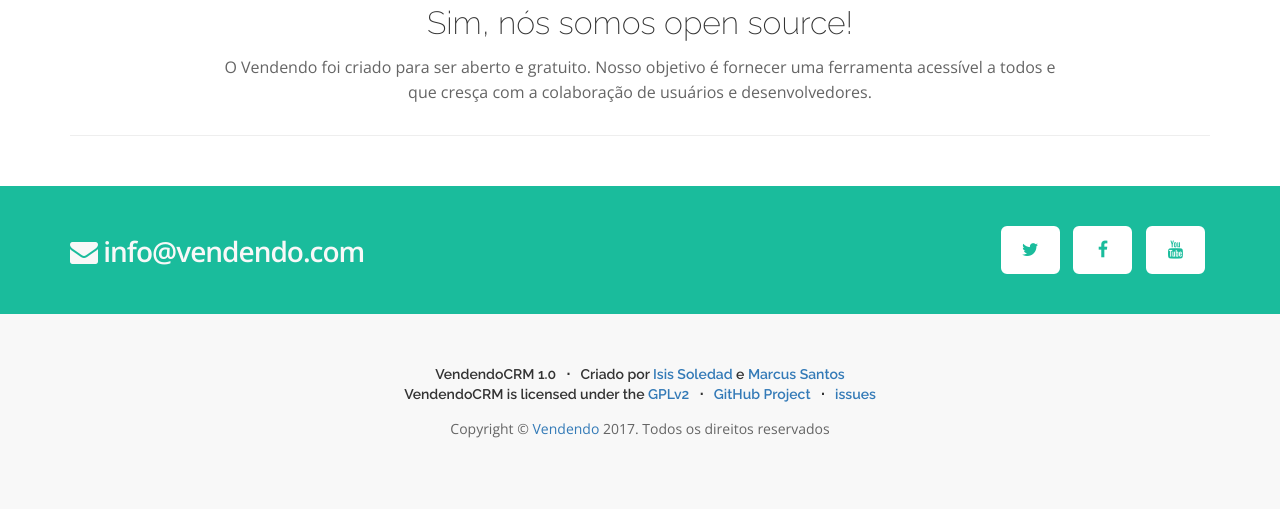
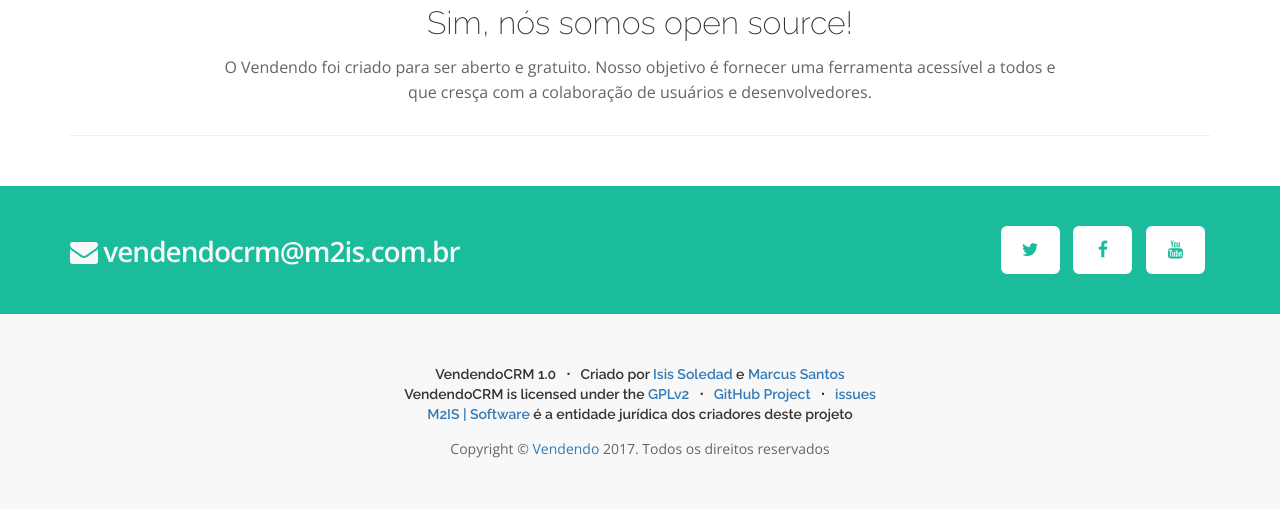
Before and after one commit to diemesleno/vendendo, a Django app: page / in a window 1280 px wide. Shown: the part 1282-1791 px from the top of the page. Before the commit the page ends 1720 px from the top, so only its background shows below. Run offline with Django 3.2, Linux system fonts and the light colour scheme; parts of the project's set-up code (start-up, migrations or seed data) failed here and were passed over; some libraries are stand-ins or nearby versions.

Commit message:
[landingpage] Change email contact and add corporate info

```diff
--- a/landpage/templates/landpage/index.html
+++ b/landpage/templates/landpage/index.html
@@ -218,7 +218,7 @@
         <div class="row">
             <div class="col-lg-8">
                 <ul class="contact-info">
-                    <li><i class="fa fa-envelope"></i> info@vendendo.com</li>
+                    <li><i class="fa fa-envelope"></i> vendendocrm@m2is.com.br</li>
                 </ul>
             </div>
             <div class="col-lg-4">
@@ -242,14 +242,17 @@
                 <ul class="list-inline">
                     <li>VendendoCRM 1.0</li>
                     <li>&sdot;</li>
-                    <li>Criado por <a href="https://twitter.com/isissoledad" targe="_blank">Isis Soledad</a> e <a href="https://twitter.com/msantosgnu" targe="_blank">Marcus Santos</a></li>
+                    <li>Criado por <a href="https://twitter.com/isissoledad" target="_blank">Isis Soledad</a> e <a href="https://twitter.com/msantosgnu" target="_blank">Marcus Santos</a></li>
                 </ul>
                 <ul class="list-inline">
-                    <li>VendendoCRM is licensed under the <a href="https://www.gnu.org/licenses/old-licenses/gpl-2.0.html" targe="_blank">GPLv2</a></li>
+                    <li>VendendoCRM is licensed under the <a href="https://www.gnu.org/licenses/old-licenses/gpl-2.0.html" target="_blank">GPLv2</a></li>
                     <li>&sdot;</li>
-                    <li><a href="https://github.com/M2IS/vendendo" targe="_blank">GitHub Project</a></li>
+                    <li><a href="https://github.com/M2IS/vendendo" target="_blank">GitHub Project</a></li>
                     <li>&sdot;</li>
-                    <li><a href="https://github.com/M2IS/vendendo/issues" targe="_blank">issues</a></li>
+                    <li><a href="https://github.com/M2IS/vendendo/issues" target="_blank">issues</a></li>
+                </ul>
+                <ul class="list-inline">
+                    <li><a href="http://www.m2is.com.br" target="_blank">M2IS | Software</a> é a entidade jurídica dos criadores deste projeto</li>
                 </ul>
                 <p class="copyright text-center medium">Copyright &copy; <a href="http://www.vendendo.com">Vendendo</a> 2017. Todos os direitos reservados</p>
             </div>
```
